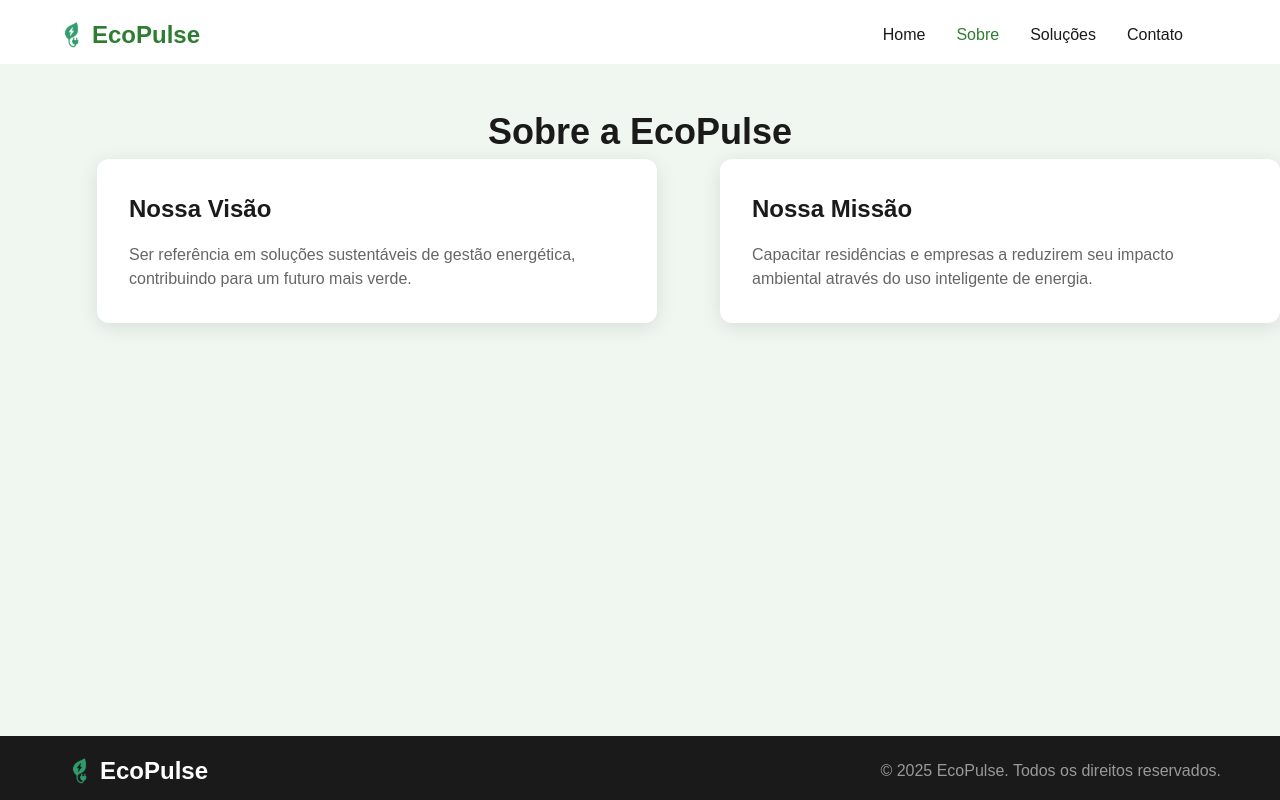
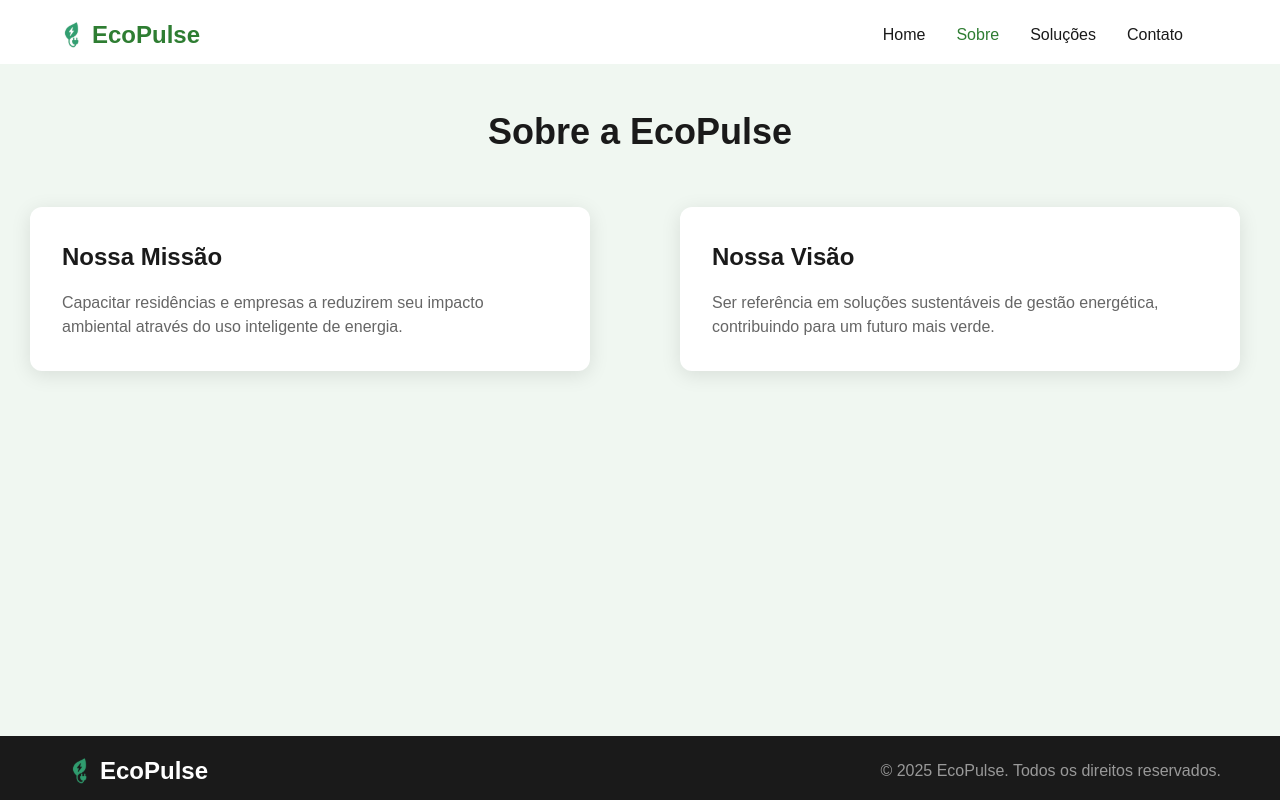
Before and after one commit to Balchaki/ecopulse, a Next.js app: page /about in a window 1280 px wide. Built offline with nearby package versions, Linux system fonts and the light colour scheme.

Commit message:
correção dos card na pagina sobre

```diff
--- a/src/app/about/page.tsx
+++ b/src/app/about/page.tsx
@@ -15,9 +15,13 @@ line-height: 54px;
 margin-top: 41px;
 `
 const CardContainer = styled.div`
-display:flex;
-flex-direction: row-reverse;
-margin-left: 33px;
+    margin-top: 48px;
+    align-content: center;
+    align-items: center;
+    justify-content: center;
+    display:flex;
+    flex-direction: row;
+
 `
 
 
--- a/src/components/ui/card.tsx
+++ b/src/components/ui/card.tsx
@@ -16,7 +16,8 @@ box-shadow: 0px 4px 20px 0px rgba(0, 0, 0, 0.10), 0px 0px 0px 0px rgba(0, 0, 0,
 width: 560px;
 height: 164px;
 flex-shrink: 0;
-margin-left: 63px;
+margin-left: 40px;
+margin-right: 50px;
 padding-left: 32px;
 padding-top: 32px;
 padding-right: 44px;
```
